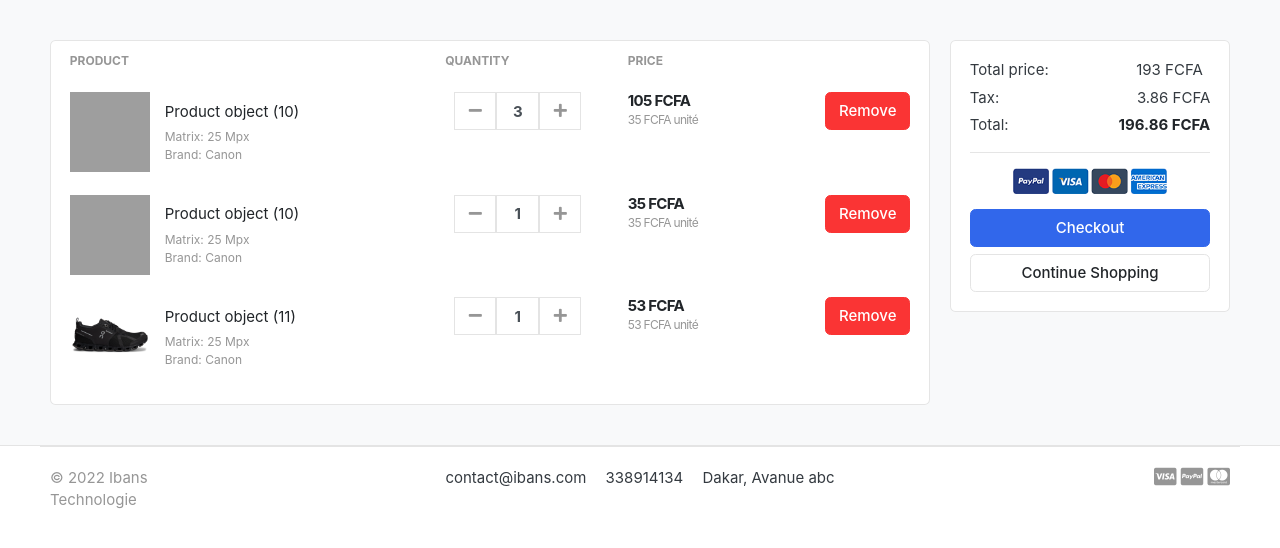
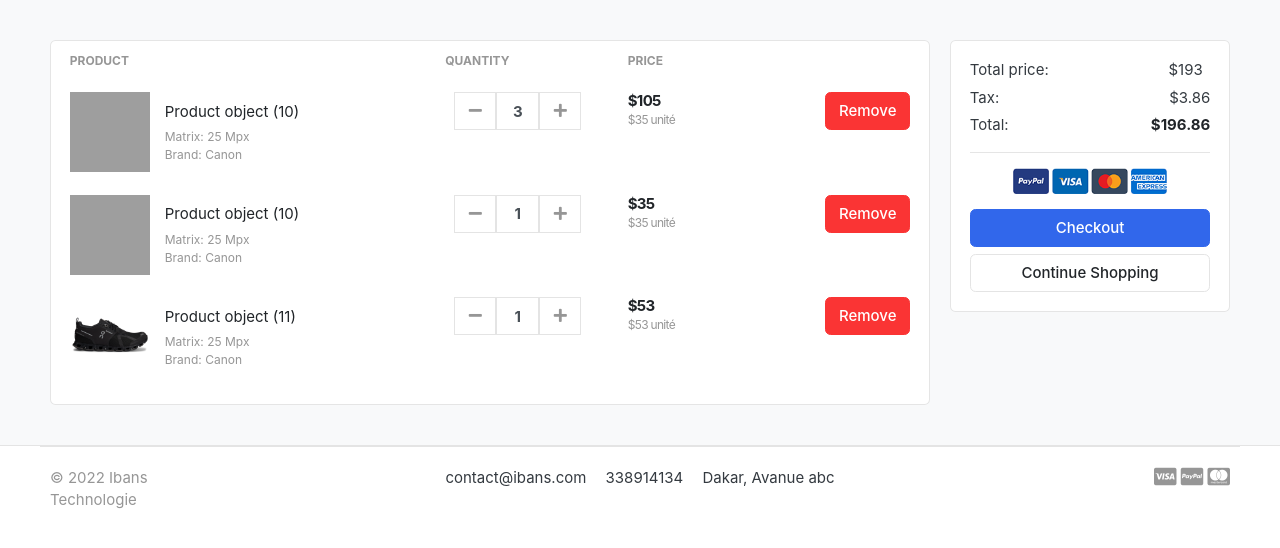
Before and after one commit to alphaibrahima/Django_Ecommerce, a Django app: page /cart/ in a window 1280 px wide. Shown: the part 118-666 px from the top of the page. Run offline with Django 3.2, Linux system fonts and the light colour scheme; a user stored in the database is signed in; data comes from the database, SQL or seed files in the repository; both versions use the stored data as it was after the commit; parts of the project's set-up code (start-up, migrations or seed data) failed here and were passed over; some libraries are stand-ins or nearby versions; some web fonts are replaced; grey boxes are pictures that could not be loaded.

Commit message:
change fcfa to $

```diff
--- a/store/templates/store/cart.html
+++ b/store/templates/store/cart.html
@@ -57,8 +57,8 @@
                             </td>
                             <td>
                                 <div class="price-wrap">
-                                    <var class="price">{{cart_item.sub_total}} FCFA</var>
-                                    <small class="text-muted"> {{cart_item.product.price}} FCFA unité </small>
+                                    <var class="price">${{cart_item.sub_total}}</var>
+                                    <small class="text-muted">${{cart_item.product.price}} unité </small>
                                 </div> <!-- price-wrap .// -->
                             </td>
                             <td class="text-right">
@@ -76,15 +76,15 @@
                 <div class="card-body">
                     <dl class="dlist-align">
                         <dt>Total price:</dt>
-                        <dd class="text-right px-2">{{total}} FCFA</dd>
+                        <dd class="text-right px-2">${{total}}</dd>
                     </dl>
                     <dl class="dlist-align">
                         <dt>Tax:</dt>
-                        <dd class="text-right">{{tax}} FCFA</dd>
+                        <dd class="text-right">${{tax}}</dd>
                     </dl>
                     <dl class="dlist-align">
                         <dt>Total:</dt>
-                        <dd class="text-right text-dark b"><strong>{{ global_total}} FCFA</strong></dd>
+                        <dd class="text-right text-dark b"><strong>${{ global_total}}</strong></dd>
                     </dl>
                     <hr>
                     <p class="text-center mb-3">
```
Also changed, not shown: db.sqlite3.
